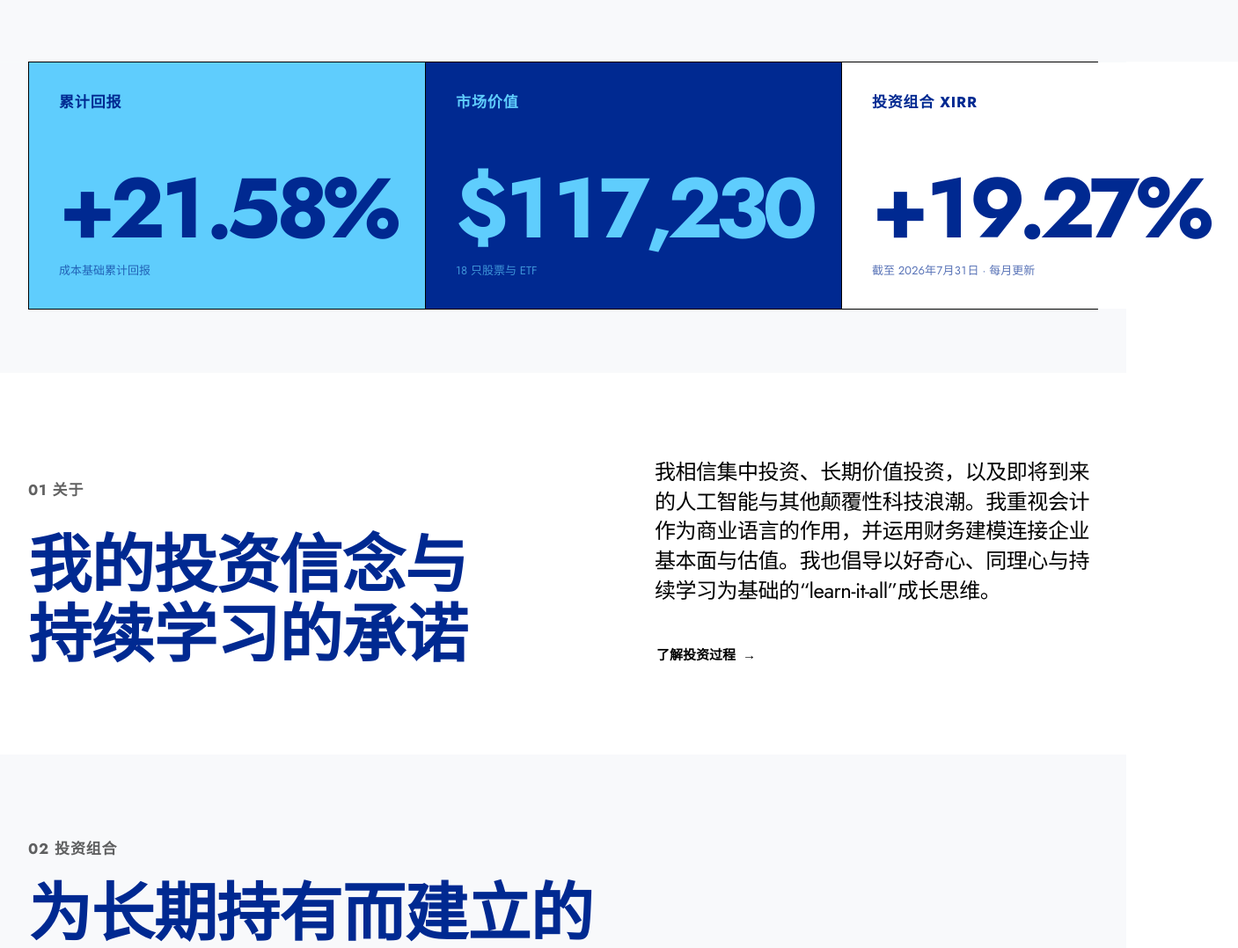
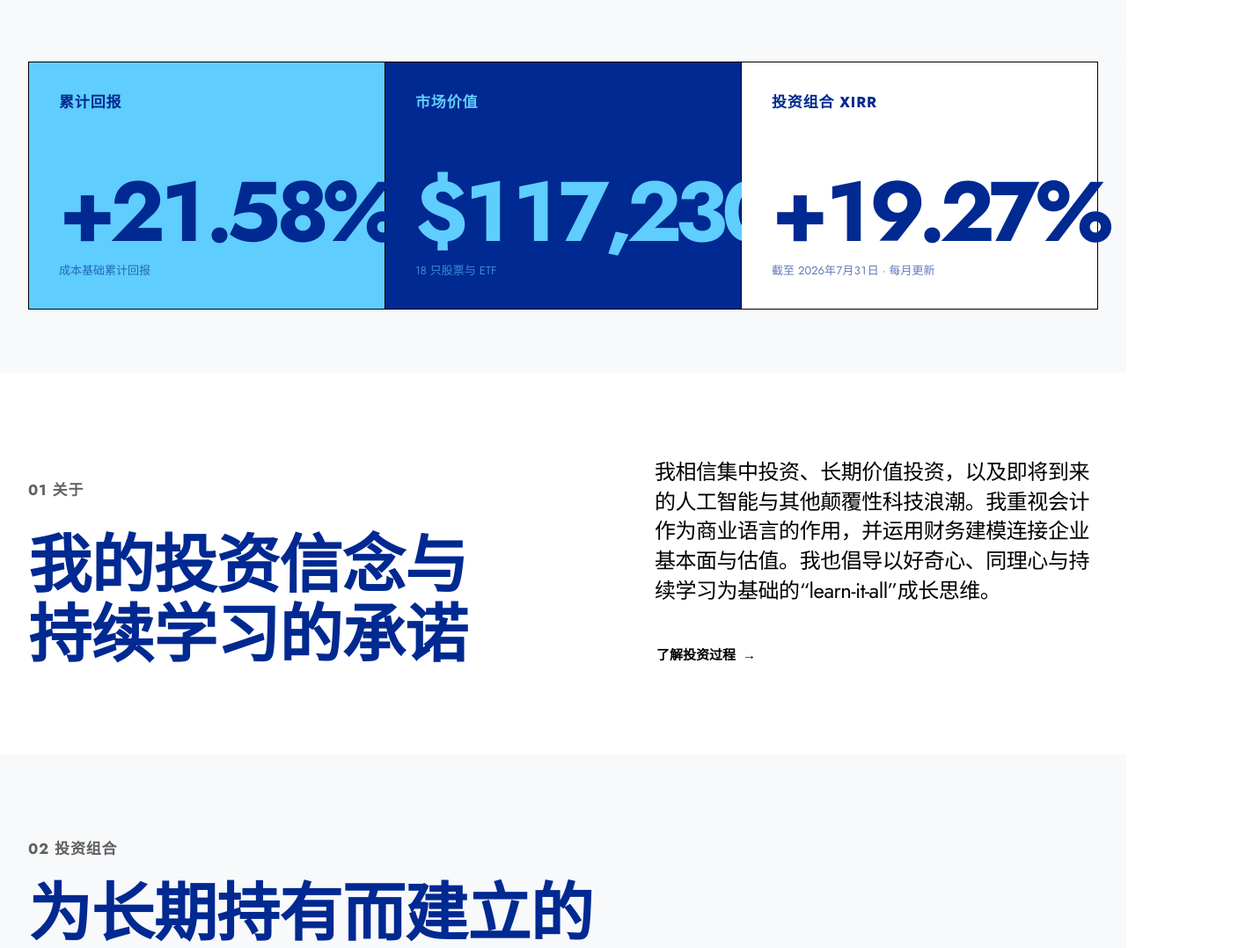
Before and after one commit to Tianyi0510/modern-fundamental-analyst, a Next.js app: page /zh-cn in a window 1280 px wide. Shown: the part 641-1719 px from the top of the page at 88% size, 1407 px wide, since content can reach past the window. Built offline with nearby package versions, Linux system fonts and the light colour scheme.

Commit message:
Unify data card layouts and portfolio totals

```diff
--- a/app/styles/chrome.css
+++ b/app/styles/chrome.css
@@ -64,13 +64,20 @@
 .home-page .round-link:hover { background: var(--bright-blue); color: var(--black); transform: scale(1.04); }
 .home-page .round-link:hover .arrow-icon { transform: none; }
 .home-page .round-link:active { transform: scale(.985); }
-.metric-band { display: grid; grid-template-columns: 1.4fr 1fr 1fr; gap: 1px; background: var(--black); border: 1px solid var(--black); }
+.metric-band { display: grid; grid-template-columns: repeat(3, minmax(0, 1fr)); gap: 1px; background: var(--black); border: 1px solid var(--black); }
 .home-page .metric-band { position: relative; }
-.metric { min-height: 280px; padding: 34px; display: flex; flex-direction: column; background: var(--white); }
+.metric { min-height: 280px; padding: 34px; background: var(--white); }
 .metric-featured { background: var(--deep-blue); color: var(--white); }
 .metric-accent { background: var(--bright-blue); }
-.metric strong { margin-top: auto; }
-.metric small { margin-top: 18px; color: currentColor; opacity: .65; }
+.metric,
+.portfolio-kpis > div,
+.performance-summary > div { display: flex; flex-direction: column; }
+.metric strong,
+.portfolio-kpis strong,
+.performance-summary strong { margin-top: auto; }
+.metric small,
+.portfolio-kpis small,
+.performance-summary small { margin-top: 14px; color: currentColor; opacity: .62; }
 .home-about { padding: var(--space-section) 0; display: grid; grid-template-columns: 1.1fr .9fr; gap: 96px; align-items: end; }
 .home-about h2 { margin: 36px 0 0; }
 .home-about > div:last-child { max-width: 580px; justify-self: end; }
--- a/app/styles/pages.css
+++ b/app/styles/pages.css
@@ -49,13 +49,11 @@
 .about-closing > div p + p { margin-top: 1.35em; }
 .about-closing a { color: var(--deep-blue); font-weight: 700; text-decoration: underline; text-underline-offset: 4px; }
 .portfolio-kpis { display: grid; grid-template-columns: repeat(2, minmax(0, 1fr)); grid-template-rows: repeat(2, minmax(0, 1fr)); grid-template-areas: "market return" "cost holdings"; gap: 0; min-height: 480px; background: transparent; }
-.portfolio-kpis > div { min-height: 0; padding: 24px; display: flex; flex-direction: column; background: var(--white); }
+.portfolio-kpis > div { min-height: 0; padding: 24px; background: var(--white); }
 .portfolio-kpis > div:nth-child(1) { grid-area: market; }
 .portfolio-kpis > div:nth-child(2) { grid-area: cost; }
 .portfolio-kpis > div:nth-child(3) { grid-area: return; }
 .portfolio-kpis > div:nth-child(4) { grid-area: holdings; }
-.portfolio-kpis strong { margin-top: 24px; }
-.portfolio-kpis small { margin-top: 10px; color: currentColor; opacity: .62; }
 .portfolio-table-wrap { overflow-x: auto; scrollbar-width: thin; }
 .portfolio-table, .returns-table { border-top: 1px solid var(--black); }
 .table-head, .portfolio-row { display: grid; grid-template-columns: 1fr 1fr 120px; gap: 30px; align-items: center; }
@@ -82,10 +80,8 @@
 .source-link:hover { color: var(--medium-blue); }
 .source-link:focus-visible { outline: 2px solid var(--deep-blue); outline-offset: 3px; }
 .performance-summary { display: grid; grid-template-columns: 1.3fr 1fr 1fr; gap: 1px; margin-top: var(--space-section-compact); background: var(--black); border: 1px solid var(--black); }
-.performance-summary > div { min-height: 310px; padding: 30px; display: flex; flex-direction: column; background: var(--white); }
+.performance-summary > div { min-height: 310px; padding: 30px; background: var(--white); }
 .performance-summary .summary-primary { background: var(--white); }
-.performance-summary strong { margin-top: auto; }
-.performance-summary small { margin-top: 14px; color: currentColor; opacity: .62; }
 .data-value.positive { color: var(--price-up); }
 .data-value.negative { color: var(--price-down); }
 
--- a/app/styles/typography.css
+++ b/app/styles/typography.css
@@ -189,3 +189,4 @@
   font-weight: var(--weight-bold);
   font-variant-numeric: tabular-nums;
 }
+.portfolio-total-row .portfolio-total-return { font-weight: var(--weight-bold); }
--- a/components/portfolio-table.tsx
+++ b/components/portfolio-table.tsx
@@ -102,7 +102,7 @@ export function PortfolioTable({ copy, holdings }: PortfolioTableProps) {
         <strong role="cell" data-label={copy.returnPct} className={`portfolio-total-return data-value ${totals.totalReturn < 0 ? "negative" : "positive"}`}>
           {formatPercent(totals.totalReturn)}
         </strong>
-        <strong className="portfolio-total-weight" role="cell" data-label={copy.weight}>100.0%</strong>
+        <span className="portfolio-total-weight" role="cell" data-label={copy.weight} />
       </div>
     </div>
   );
```
Also changed, not shown: 1 other file (tests, documents, lock files or other folders).
